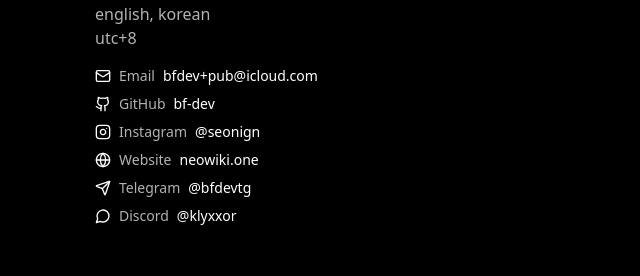
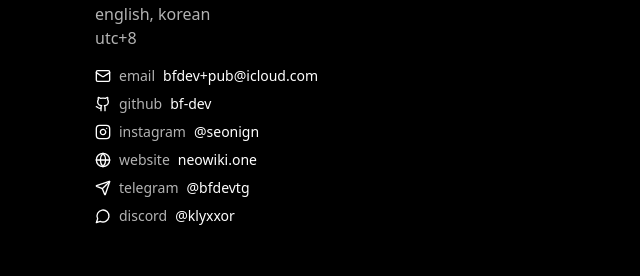
Before and after one commit to bf-dev/personalpage, a Next.js app: page /about in a window 1280 px wide. Shown: the part 307-583 px from the top of the page, without its empty margins (277-917 px from the left). Built offline with nearby package versions, Linux system fonts and the light colour scheme.

Commit message:
Lowercase contact labels in ContactsList component

```diff
--- a/components/ContactsList.tsx
+++ b/components/ContactsList.tsx
@@ -13,37 +13,37 @@
   const contacts: ContactItem[] = [
     {
       icon: <Mail size={16} />,
-      label: 'Email',
+      label: 'email',
       handle: 'bfdev+pub@icloud.com',
       href: 'mailto:bfdev+pub@icloud.com'
     },
     {
       icon: <Github size={16} />,
-      label: 'GitHub',
+      label: 'github',
       handle: 'bf-dev',
       href: 'https://github.com/bf-dev'
     },
     {
       icon: <Instagram size={16} />,
-      label: 'Instagram',
+      label: 'instagram',
       handle: '@seonign',
       href: 'https://instagram.com/seonign'
     },
     {
       icon: <Globe size={16} />,
-      label: 'Website',
+      label: 'website',
       handle: 'neowiki.one',
       href: 'https://neowiki.one'
     },
     {
       icon: <Send size={16} />,
-      label: 'Telegram',
+      label: 'telegram',
       handle: '@bfdevtg',
       href: 'https://t.me/bfdevtg'
     },
     {
       icon: <MessageCircle size={16} />,
-      label: 'Discord',
+      label: 'discord',
       handle: '@klyxxor',
       href: 'https://discord.com/users/klyxxor'
     }
```
